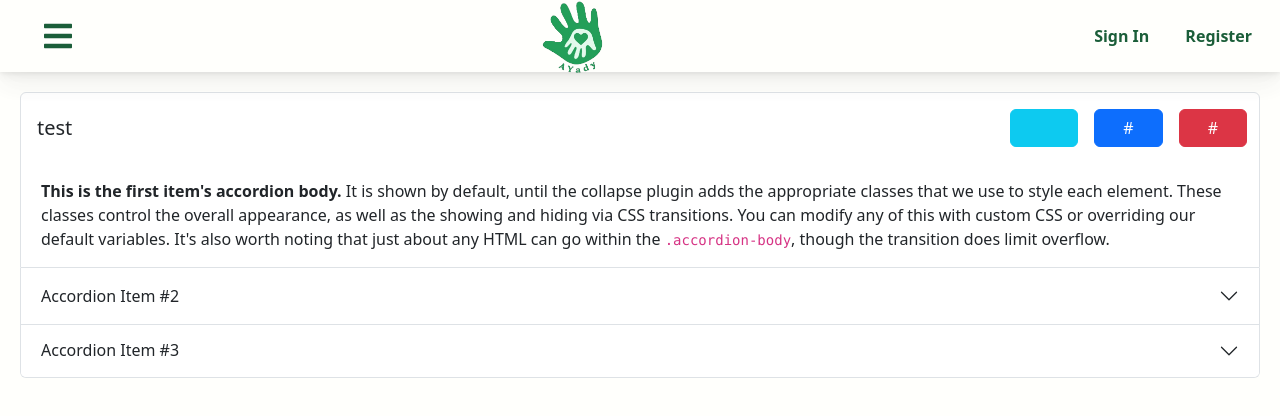
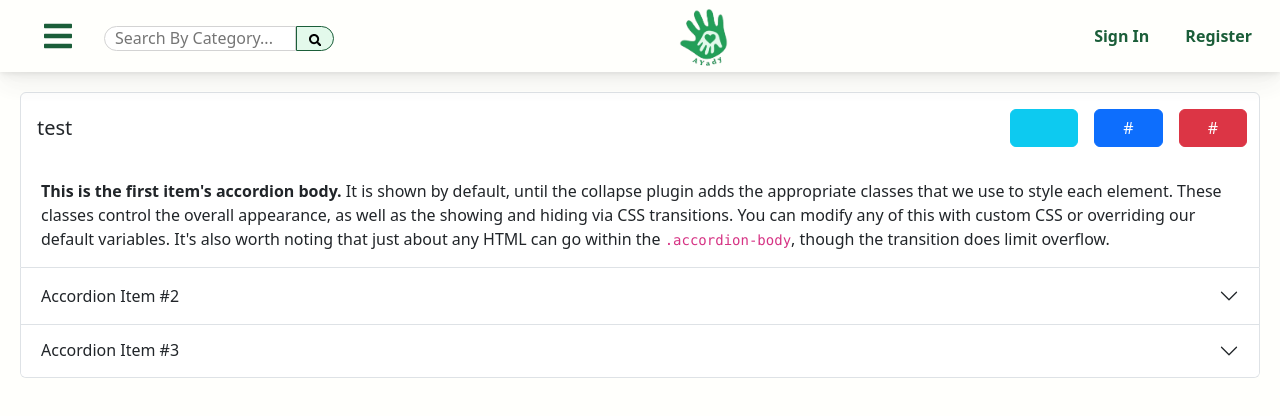
Before and after one commit to AhmedHawater2003/AY-Haga, a React (Vite) app: page / in a window 1280 px wide. Shown: the top 416 px of the page. Built offline with nearby package versions, Linux system fonts and the light colour scheme.

Commit message:
add search bar frontend

```diff
--- a/src/App.jsx
+++ b/src/App.jsx
@@ -7,6 +7,7 @@ import { Reports, ReportsOne, ReportsTwo, ReportsThree } from "./pages/Reports";
 import Team from "./pages/Team";
 import { FaArrowUp, FaPlus, FaUps } from "react-icons/fa";
 import Navbar from "./components/Navbar";
+import SearchBar from "./components/SearchBar";
 
 function App() {
   const [isSideBarOpen, setIsSideBarOpen] = useState(false);
--- a/src/components/Navbar.jsx
+++ b/src/components/Navbar.jsx
@@ -5,6 +5,7 @@ import { Link } from "react-router-dom";
 import * as FaIcons from "react-icons/fa";
 import * as AiIcons from "react-icons/ai";
 import Sidebar from "./Sidebar";
+import SearchBar from "./SearchBar";
 
 const NavIcon = styled(Link)`
   margin-left: 2rem;
@@ -59,6 +60,7 @@ const Navbar = ({ showSideBar, sideBarFlag }) => {
             <FaIcons.FaBars onClick={showSideBar} />
           )}
         </NavIcon>
+        <SearchBar height={25} width={15} />
         <div className="collapse navbar-collapse" id="navbarNav">
           <ul className="navbar-nav mx-auto">
             <img className="navbar-logo" src={logo} alt="logo" />
--- /dev/null
+++ b/src/components/SearchBar.jsx
@@ -0,0 +1,60 @@
+import React from "react";
+import styled from "styled-components";
+import { FaSearch } from "react-icons/fa";
+
+const SearchFomr = styled.form`
+  height: ${(props) => props.height}px;
+  display: flex;
+  justify-content: center;
+  align-items: center;
+  margin: 9px 0 5px 30px;
+`;
+
+const SearchInput = styled.input`
+  padding: 0 10px;
+  height: inherit;
+  border: 1px solid #d3d3d3;
+  border-radius: 40px 0 0 40px;
+  width: ${(props) => props.width}vw; /* Adjust width as needed */
+  font-weight: 500;
+
+  :focus {
+    outline: none;
+    border-color: #1b5e39; /* YouTube's blue color */
+  }
+`;
+
+const SearchButton = styled.button`
+  border: 1px solid #1b5e39;
+  background-color: #e3f9eb;
+  border-radius: 0 40px 40px 0;
+  cursor: pointer;
+  height: inherit;
+  width: ${(props) => props.width}vw;
+  padding: 0 10px;
+  margin: 0;
+
+  i {
+    color: "#1b5e39",
+    fontSize: ${(props) => props.fontSize}px,
+  }
+`;
+const SearchBar = ({ height, width }) => {
+  return (
+    <SearchFomr height={height}>
+      <SearchInput
+        type="text"
+        placeholder="Search By Category..."
+        width={width}
+      />
+      <SearchButton
+        onClick={() => console.log("Ahmed")}
+        width={width > 30 ? 6 : width / 5}
+      >
+        <FaSearch fontSize={height / 2} />
+      </SearchButton>
+    </SearchFomr>
+  );
+};
+
+export default SearchBar;
--- a/src/index.css
+++ b/src/index.css
@@ -33,7 +33,7 @@ body {
 
 .navbar-logo {
   padding-top: 5px;
-  height: 90px;
+  height: 9vh;
   pointer-events: none;
 }
 
```
